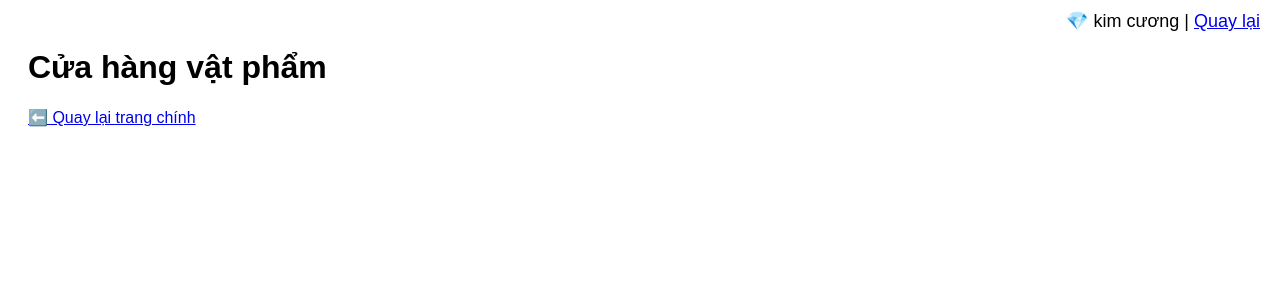
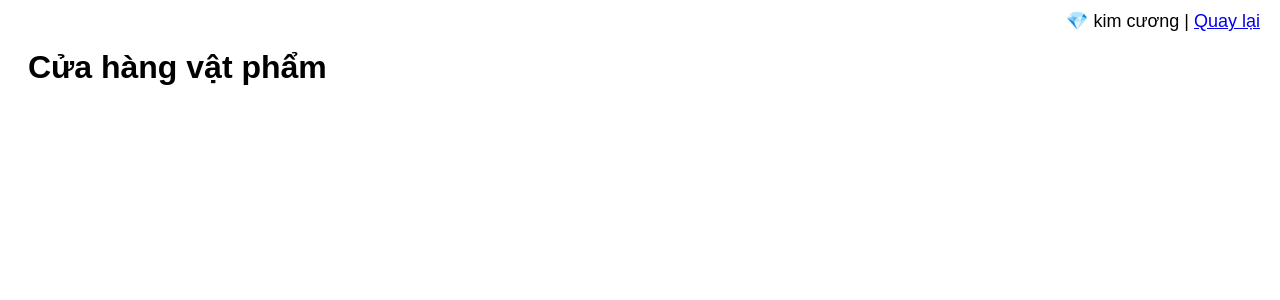
Before and after one commit to phamthienan123/my-web-game-new12345, a Flask app: template templates/shop.html in a window 1280 px wide. Shown: the top 300 px of the page. Run offline with Flask 3, Linux system fonts and the light colour scheme; the template is opened without the code that fills it, so the values that code supplies are empty.

Commit message:
Update shop.html

```diff
--- a/templates/shop.html
+++ b/templates/shop.html
@@ -52,7 +52,7 @@
 
     <div class="diamond">
         💎 {{ diamonds }} kim cương
-        | <a href="/home">Quay lại</a>
+        | <a href="/dashboard">Quay lại</a>
     </div>
 
     {% for item_name, data in items.items() %}
@@ -73,6 +73,5 @@
         {% endif %}
     </div>
     {% endfor %}
-    <a href="/home">⬅️ Quay lại trang chính</a>
 </body>
 </html>
```
